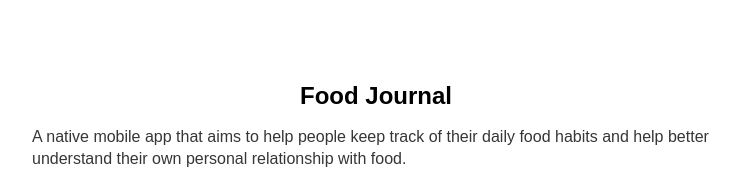
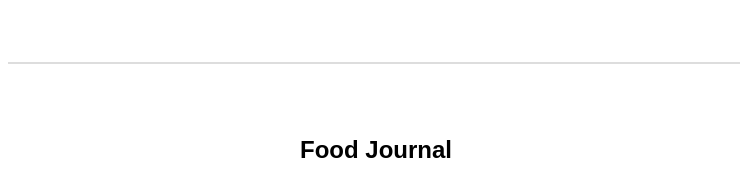
Before and after one commit to loucilvr/loucilrubio.github.io, a React (Create React App) app: page /projects in a window 1280 px wide. Shown: the part 1125-1294 px from the top of the page, without its empty margins (412-1152 px from the left). Built offline with nearby package versions, Linux system fonts and the light colour scheme.

Commit message:
add some breathing room for eyes

```diff
--- a/src/pages/Projects/Project.js
+++ b/src/pages/Projects/Project.js
@@ -14,10 +14,10 @@ const useStyles = createUseStyles({
     flexDirection: "column",
     alignItems: "center",
     "@media (min-width: 769px)": {
-      padding: "24px 24px 100px 24px",
+      padding: "64px 24px",
     },
     "@media (max-width: 768px)": {
-      padding: "24px 24px 100px 24px",
+      padding: "64px 24px",
     },
     "& h2": {
       padding: 0,
@@ -27,10 +27,17 @@ const useStyles = createUseStyles({
   demoImages: {
     padding: "24px 0px",
   },
+  horizRule: {
+    backgroundColor: "#dddddd",
+    height: "2px",
+    marginBottom: "8px",
+    width: "100%",
+  },
 });
 const Project = ({ title, description, renderImages, renderFooter }) => {
   const classes = useStyles();
   return (
+    <>
       <div className={classes.projectDescription}>
         <h2>{title}</h2>
         <p className={classes.text}>{description}</p>
@@ -39,6 +46,8 @@ const Project = ({ title, description, renderImages, renderFooter }) => {
         </span>
         {renderFooter && renderFooter()}
       </div>
+      <div className={classes.horizRule} />
+    </>
   );
 };
 
--- a/src/pages/Projects/Projects.js
+++ b/src/pages/Projects/Projects.js
@@ -48,6 +48,9 @@ const useStyles = createUseStyles({
   },
   projects: {
     width: "100%",
+    display: "flex",
+    flexDirection: "column",
+    alignItems: "center",
   },
   other: {
     textAlign: "center",
```
Lines whose indentation alone changed are shown as unchanged.
